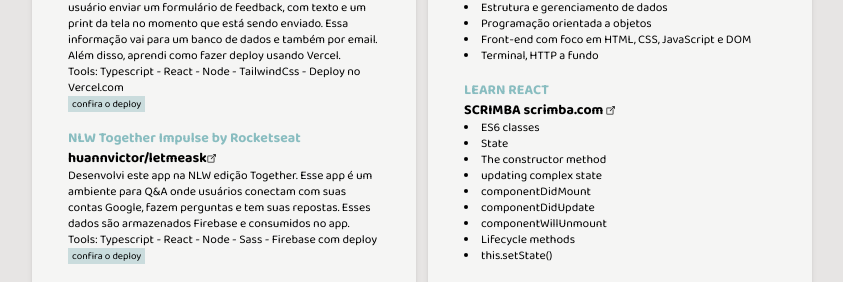
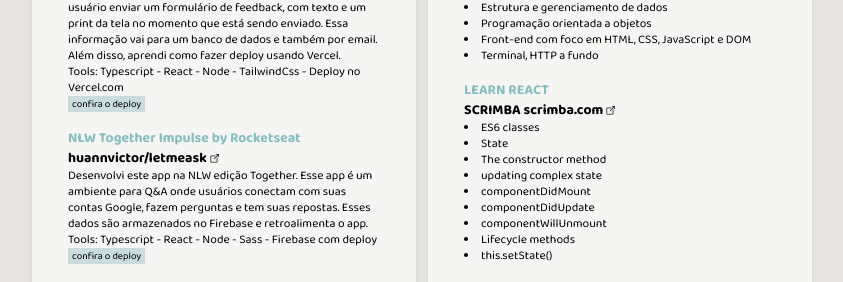
Before and after one commit to huannvictor/curriculo, a React (Create React App) app: page / in a window 1280 px wide. Shown: the part 1062-1344 px from the top of the page, without its empty margins (218-1061 px from the left). Built offline with nearby package versions, Linux system fonts and the light colour scheme.

Commit message:
final touches

```diff
--- a/src/components/BestRepos/content.js
+++ b/src/components/BestRepos/content.js
@@ -19,7 +19,7 @@ export const reposContent = {
     title: "NLW Together Impulse by Rocketseat",
     mask:"huannvictor/letmeask",
     link:"https://github.com/huannvictor/letmeask",
-    description: "Desenvolvi este app na NLW edição Together. Esse app é um ambiente para Q&A onde usuários conectam com suas contas Google, fazem perguntas e tem suas repostas. Esses dados são armazenados Firebase e consumidos no app.",
+    description: "Desenvolvi este app na NLW edição Together. Esse app é um ambiente para Q&A onde usuários conectam com suas contas Google, fazem perguntas e tem suas repostas. Esses dados são armazenados no Firebase e retroalimenta o app.",
     tools:"Typescript - React - Node - Sass - Firebase com deploy",
     deploy:"https://letmeask-cfc63.web.app/"
   },
--- a/src/components/BestRepos/index.jsx
+++ b/src/components/BestRepos/index.jsx
@@ -19,7 +19,7 @@ export function BestRepos() {
                       rel="noreferrer"
                       target="_blank"
                     >
-                      {content.mask}
+                      {content.mask}{" "}
                     </a>
                     <img className="inline w-[9px]" src={iconLink} alt="ícone de link externo" />
                   </strong>
```
